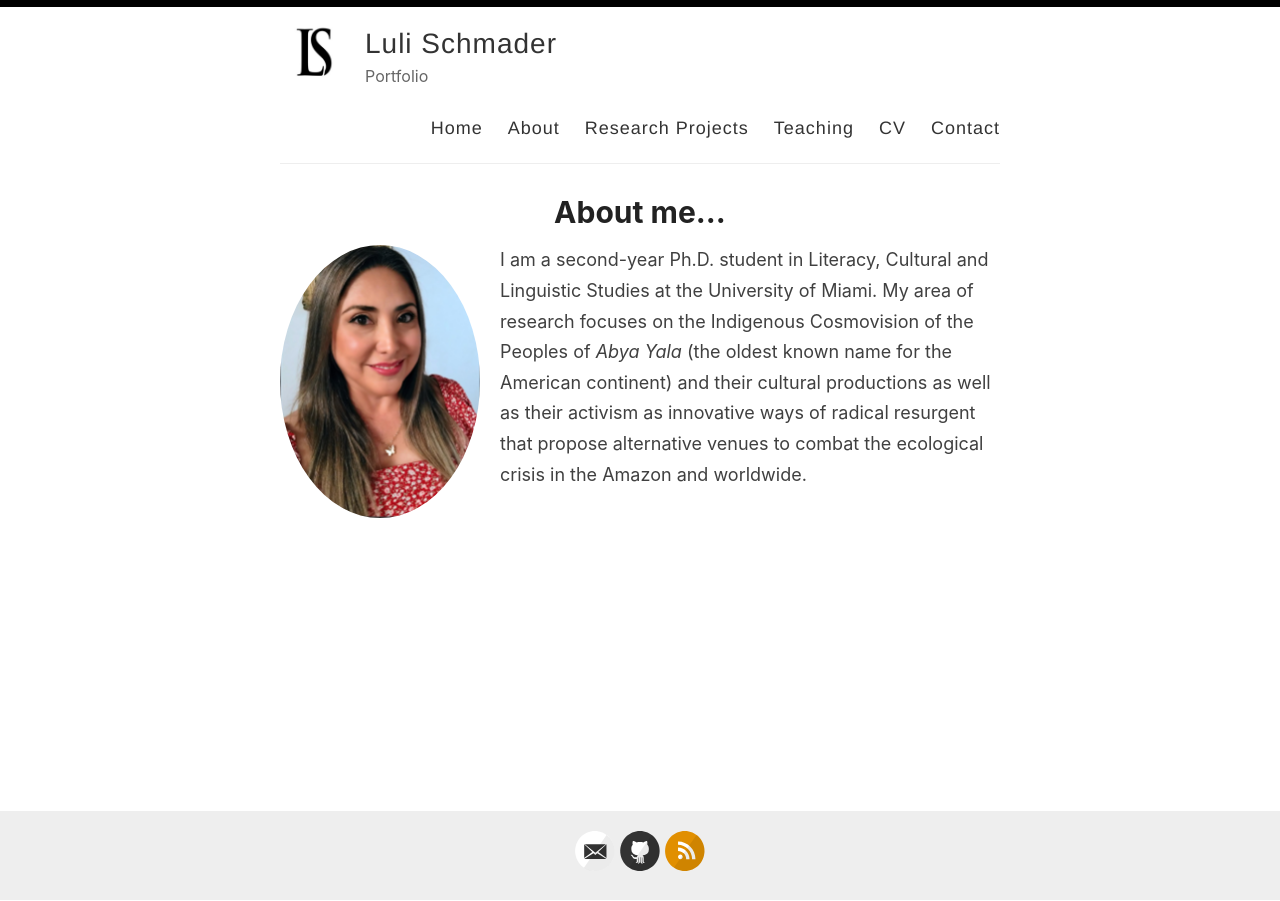
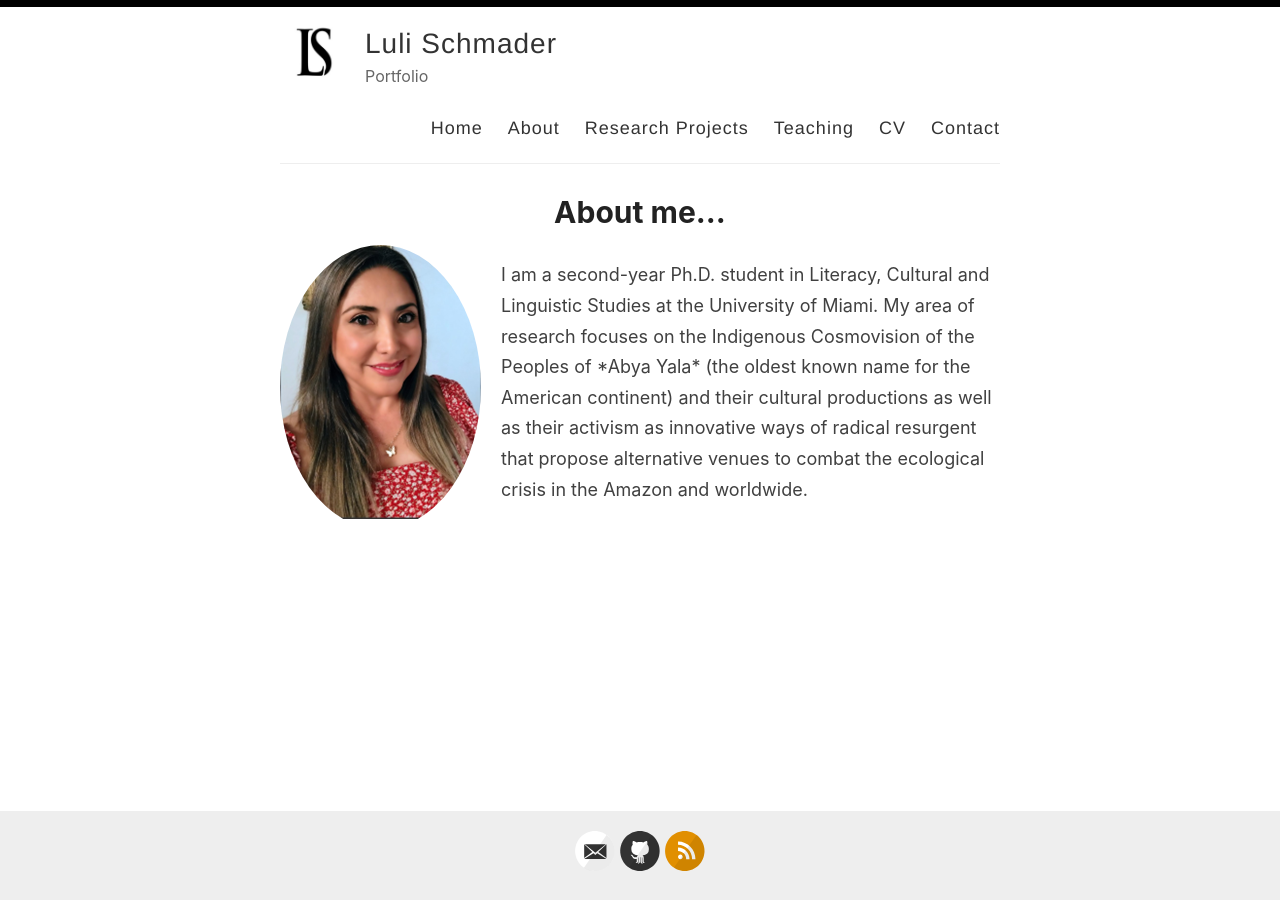
Before and after one commit to lulischmader/lulischmader.github.io, a Jekyll site: the page built from _pages/about.md, in a window 1280 px wide. Built offline with Jekyll 4.4.1, drawn with Linux system fonts in a browser that asks for light colours.

Commit message:
Update about.md

```diff
--- a/_pages/about.md
+++ b/_pages/about.md
@@ -4,14 +4,10 @@
 permalink: /about/
 ---
 
-<style>
-    .round-image {
-        border-radius: 50%;
-        float: left;
-        margin-right: 20px;
-    }
-</style>
-
-<img src="https://github.com/lulischmader/lulischmader.github.io/blob/master/images/Luli.png" class="round-image" width="200">
-
-I am a second-year Ph.D. student in Literacy, Cultural and Linguistic Studies at the University of Miami. My area of research focuses on the Indigenous Cosmovision of the Peoples of *Abya Yala* (the oldest known name for the American continent) and their cultural productions as well as their activism as innovative ways of radical resurgent that propose alternative venues to combat the ecological crisis in the Amazon and worldwide.
+<div style="float:left; border-radius: 50%; overflow: hidden; margin-right: 20px;">
+  <img src="https://github.com/lulischmader/lulischmader.github.io/blob/master/images/Luli.png" alt="Luli's photo" style="width: 100%; height: auto;">
+</div>
+<div style="overflow: hidden;">
+  <p>I am a second-year Ph.D. student in Literacy, Cultural and Linguistic Studies at the University of Miami. My area of research focuses on the Indigenous Cosmovision of the Peoples of *Abya Yala* (the oldest known name for the American continent) and their cultural productions as well as their activism as innovative ways of radical resurgent that propose alternative venues to combat the ecological crisis in the Amazon and worldwide.
+</p>
+</div>
```
